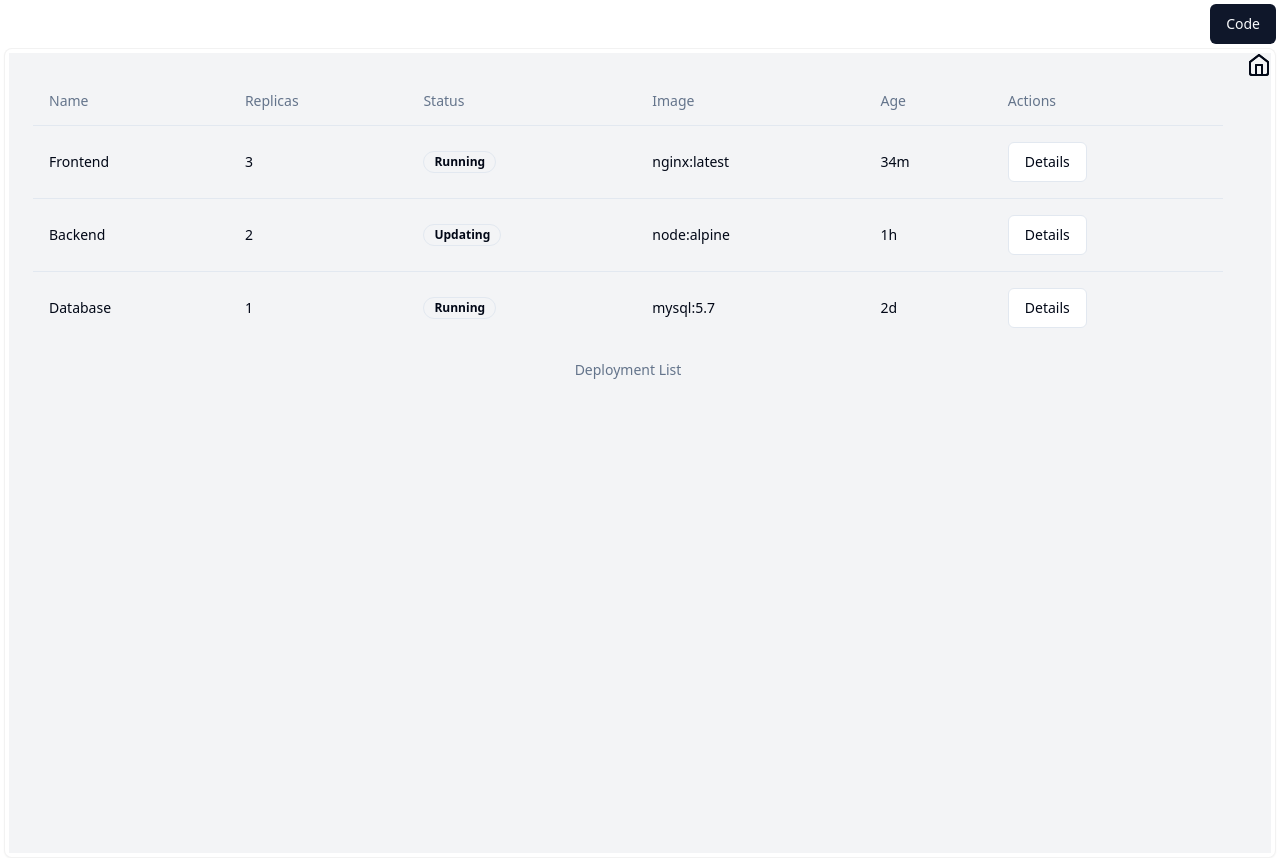
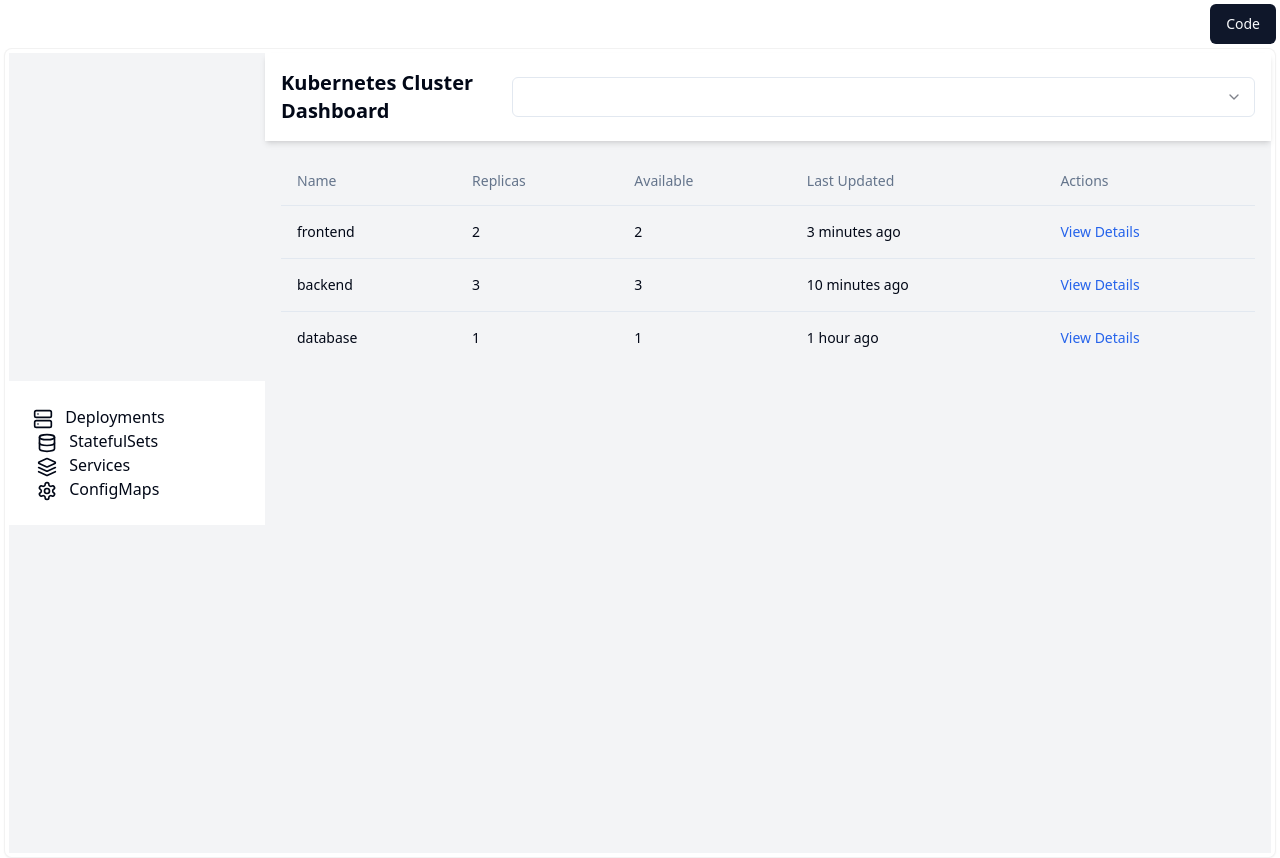
Before and after one commit to Yuyz0112/dewhale, a React app in the folder preview-ui/: page / in a window 1280 px wide. Built offline with nearby package versions, Linux system fonts and the light colour scheme; the HTML template or start-up script is replaced by a standard one.

Commit message:
[vx.dev] prompt: {   "prompt": "create a k8s cluster dashboard, manage multiple resources, display a deployment list in the table, display a deployment detail in a sidebar\nadd a nav menu to navigate between different k8s resources\r\nalso add a namespace select to the header",   "images": [] }

```diff
--- a/preview-ui/src/Preview.jsx
+++ b/preview-ui/src/Preview.jsx
@@ -1,98 +1,122 @@
-import { Table, TableCaption, TableHeader, TableRow, TableHead, TableBody, TableCell } from '@/components/ui/table';
-import { Badge } from '@/components/ui/badge';
-import { Button } from '@/components/ui/button';
-import { Home, ChevronRight, X, Settings } from 'lucide-react';
-import { Avatar, AvatarImage, AvatarFallback } from '@/components/ui/avatar';
+import { NavigationMenu, NavigationMenuList, NavigationMenuItem, NavigationMenuLink } from '@/components/ui/navigation-menu';
+import { Server, Database, Layers, Settings, Home } from 'lucide-react';
+import { Select, SelectTrigger, SelectValue, SelectContent, SelectItem } from '@/components/ui/select';
+import { Table, TableHeader, TableRow, TableHead, TableBody, TableCell } from '@/components/ui/table';
+import { Sheet, SheetTrigger, SheetContent, SheetHeader, SheetTitle, SheetDescription } from '@/components/ui/sheet';
 import { useState } from 'react';
 
+export default function K8sClusterDashboard() {
+  const [selectedNamespace, setSelectedNamespace] = useState('default');
+  const [selectedDeployment, setSelectedDeployment] = useState(null);
+
   const deployments = [
-  { id: 1, name: 'Frontend', replicas: 3, status: 'Running', image: 'nginx:latest', age: '34m' },
-  { id: 2, name: 'Backend', replicas: 2, status: 'Updating', image: 'node:alpine', age: '1h' },
-  { id: 3, name: 'Database', replicas: 1, status: 'Running', image: 'mysql:5.7', age: '2d' },
+    { name: 'frontend', replicas: 2, available: 2, updated: '3 minutes ago' },
+    { name: 'backend', replicas: 3, available: 3, updated: '10 minutes ago' },
+    { name: 'database', replicas: 1, available: 1, updated: '1 hour ago' },
   ];
 
-export default function KubernetesClusterDashboard() {
-  const [selectedDeployment, setSelectedDeployment] = useState(null);
-  const [sidebarOpen, setSidebarOpen] = useState(false);
-
-  const handleDeploymentClick = (deployment) => {
-    setSelectedDeployment(deployment);
-    setSidebarOpen(true);
-  };
+  const namespaces = ['default', 'production', 'development', 'staging'];
 
   return (
     (<div className="flex h-screen bg-gray-100">
-      <div className="flex-1 p-6">
+      <NavigationMenu>
+        <NavigationMenuList className="bg-white w-64 p-6 hidden sm:block">
+          <NavigationMenuItem>
+            <NavigationMenuLink>
+              <Server className="inline-block w-5 h-5 mr-2" /> Deployments
+            </NavigationMenuLink>
+          </NavigationMenuItem>
+          <NavigationMenuItem>
+            <NavigationMenuLink>
+              <Database className="inline-block w-5 h-5 mr-2" /> StatefulSets
+            </NavigationMenuLink>
+          </NavigationMenuItem>
+          <NavigationMenuItem>
+            <NavigationMenuLink>
+              <Layers className="inline-block w-5 h-5 mr-2" /> Services
+            </NavigationMenuLink>
+          </NavigationMenuItem>
+          <NavigationMenuItem>
+            <NavigationMenuLink>
+              <Settings className="inline-block w-5 h-5 mr-2" /> ConfigMaps
+            </NavigationMenuLink>
+          </NavigationMenuItem>
+        </NavigationMenuList>
+      </NavigationMenu>
+      <div className="flex-1 flex flex-col">
+        <header className="bg-white p-4 shadow-md flex justify-between items-center">
+          <h1 className="text-xl font-semibold">Kubernetes Cluster Dashboard</h1>
+          <Select className="w-40">
+            <SelectTrigger>
+              <SelectValue>{selectedNamespace}</SelectValue>
+            </SelectTrigger>
+            <SelectContent>
+              {namespaces.map((namespace) => (
+                <SelectItem
+                  key={namespace}
+                  value={namespace}
+                  onSelect={() => setSelectedNamespace(namespace)}
+                >
+                  {namespace}
+                </SelectItem>
+              ))}
+            </SelectContent>
+          </Select>
+        </header>
+
+        <main className="flex-1 overflow-y-auto p-4">
           <Table>
-          <TableCaption>Deployment List</TableCaption>
             <TableHeader>
               <TableRow>
                 <TableHead>Name</TableHead>
                 <TableHead>Replicas</TableHead>
-              <TableHead>Status</TableHead>
-              <TableHead>Image</TableHead>
-              <TableHead>Age</TableHead>
+                <TableHead>Available</TableHead>
+                <TableHead>Last Updated</TableHead>
                 <TableHead>Actions</TableHead>
               </TableRow>
             </TableHeader>
             <TableBody>
               {deployments.map((deployment) => (
-              <TableRow key={deployment.id}>
+                <TableRow key={deployment.name}>
                   <TableCell>{deployment.name}</TableCell>
                   <TableCell>{deployment.replicas}</TableCell>
+                  <TableCell>{deployment.available}</TableCell>
+                  <TableCell>{deployment.updated}</TableCell>
                   <TableCell>
-                  <Badge variant={deployment.status === 'Running' ? 'solid' : 'outline'}>
-                    {deployment.status}
-                  </Badge>
-                </TableCell>
-                <TableCell>{deployment.image}</TableCell>
-                <TableCell>{deployment.age}</TableCell>
-                <TableCell>
-                  <Button variant="outline" onClick={() => handleDeploymentClick(deployment)}>
-                    Details
-                  </Button>
+                    <Sheet>
+                      <SheetTrigger asChild>
+                        <button
+                          className="text-blue-600 hover:underline"
+                          onClick={() => setSelectedDeployment(deployment)}
+                        >
+                          View Details
+                        </button>
+                      </SheetTrigger>
+                    </Sheet>
                   </TableCell>
                 </TableRow>
               ))}
             </TableBody>
           </Table>
-      </div>
-      <Home open={sidebarOpen} onOpenChange={setSidebarOpen}>
-        <Home className="hidden">
-          <ChevronRight />
-        </Home>
-        <Home className="w-80 bg-white p-4">
-          <div className="flex justify-between items-center">
-            <h2 className="text-lg font-semibold">Deployment Details</h2>
-            <Home onClick={() => setSidebarOpen(false)}>
-              <X className="w-5 h-5" />
-            </Home>
+        </main>
       </div>
       {selectedDeployment && (
+        <div>
+          <SheetContent className="w-80 bg-white p-6">
+            <SheetHeader>
+              <SheetTitle>{selectedDeployment.name}</SheetTitle>
+              <SheetDescription>
+                Detailed information about the deployment.
+              </SheetDescription>
+            </SheetHeader>
             <div className="mt-4">
-              <div className="flex items-center space-x-3">
-                <Avatar>
-                  <AvatarImage src={`https://unsplash.it/36/36?image=${selectedDeployment.id}`} />
-                  <AvatarFallback>{selectedDeployment.name[0]}</AvatarFallback>
-                </Avatar>
-                <h3 className="text-xl font-bold">{selectedDeployment.name}</h3>
+              <p><strong>Replicas:</strong> {selectedDeployment.replicas}</p>
+              <p><strong>Available:</strong> {selectedDeployment.available}</p>
+              <p><strong>Last Updated:</strong> {selectedDeployment.updated}</p>
             </div>
-              <div className="mt-2">
-                <p><strong>Replicas:</strong> {selectedDeployment.replicas}</p>
-                <p><strong>Status:</strong> {selectedDeployment.status}</p>
-                <p><strong>Image:</strong> {selectedDeployment.image}</p>
-                <p><strong>Age:</strong> {selectedDeployment.age}</p>
-              </div>
-              <div className="mt-4">
-                <Button variant="solid" className="w-full">
-                  <Settings className="w-4 h-4 mr-2" />
-                  Manage Deployment
-                </Button>
-              </div>
+          </SheetContent>
         </div>
       )}
-        </Home>
-      </Home>
     </div>)
   );
 }
```
Lines whose indentation alone changed are shown as unchanged.
